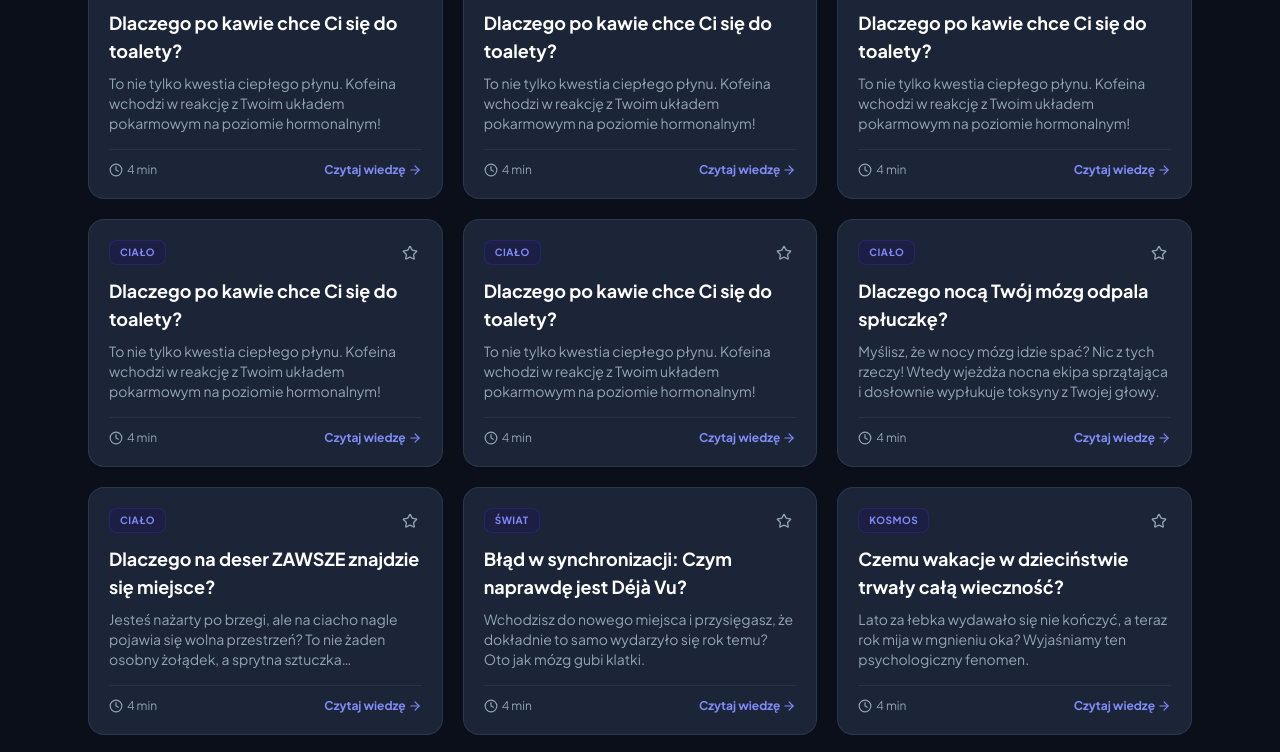
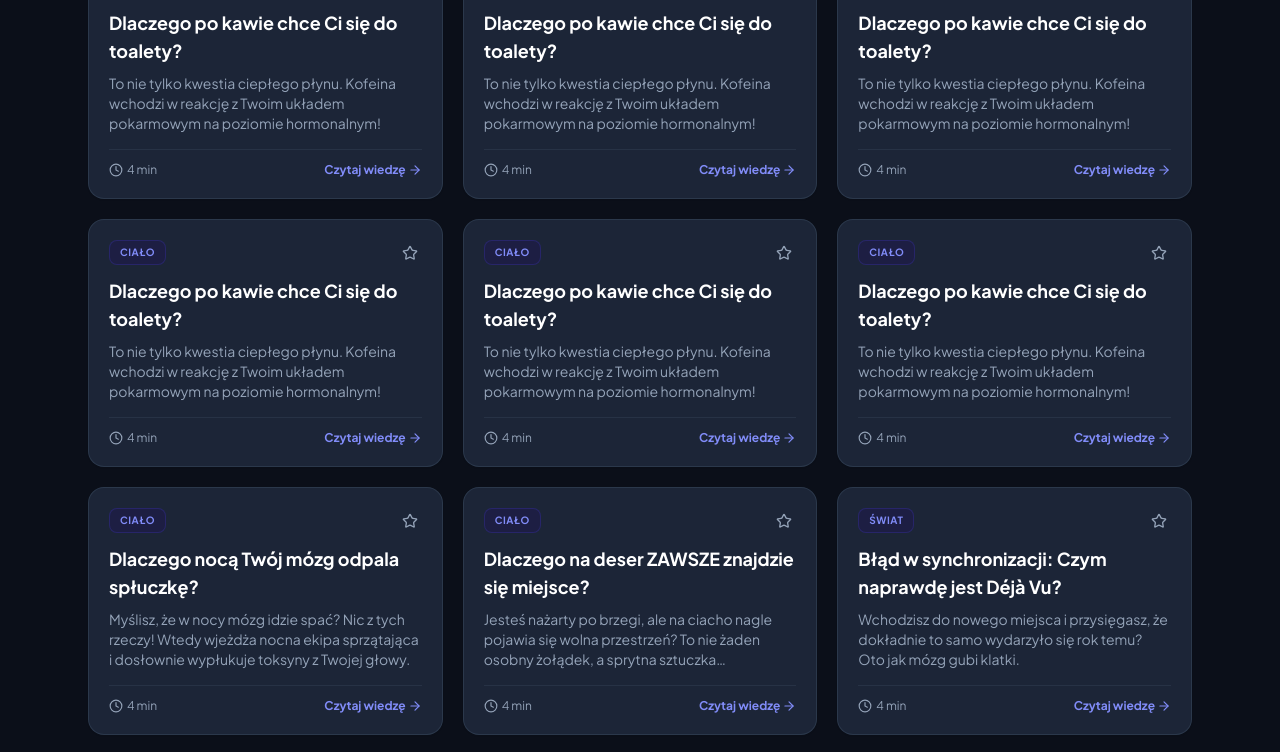
Before and after one commit to tymekk47/Wiedza, a plain HTML site: page index.html in a window 1280 px wide. Shown: the part 1492-2244 px from the top of the page. Drawn offline with nearby package versions, Linux system fonts and the light colour scheme.

Commit message:
Automatyczna obszerna pigułka wiedzy: 2026-11-21

```diff
--- a/index.html
+++ b/index.html
@@ -231,6 +231,42 @@
 
   <script>
     const defaultPills = [
+      {
+  "id": "pill-fallback-rich-1-1795262286164",
+  "title": "Dlaczego po kawie chce Ci się do toalety?",
+  "desc": "To nie tylko kwestia ciepłego płynu. Kofeina wchodzi w reakcję z Twoim układem pokarmowym na poziomie hormonalnym!",
+  "category": "ciało",
+  "date": "2026-11-21",
+  "timeToRead": "4 min",
+  "icon": "sparkles",
+  "slides": [
+    {
+      "title": "☕ Poranna kofeina a układ trawienny",
+      "content": "Zauważyłeś, że poranna kawa często wymaga szybkiej wizyty w łazience? Nie chodzi tylko o fakt wypicia ciepłego napoju. Kofeina to potężny stymulant, który błyskawicznie pobudza <strong>fale peristaltyczne</strong> (skurcze mięśni) w Twoim jelicie grubym."
+    },
+    {
+      "title": "🧬 Hormonalny impuls: Gastryna i Cholecystokinina",
+      "content": "Kawa stymuluje wydzielanie <strong>gastryny</strong> – hormonu wyzwalanego przez żołądek, który przyspiesza aktywność jelita grubego. Dodatkowo zwiększa poziom <strong>cholecystokininy (CCK)</strong>, co daje sygnał układowi pokarmowemu do intensywnej pracy."
+    },
+    {
+      "title": "🧪 Dekofeina też działa!",
+      "content": "Co ciekawe, nawet kawa bezkofeinowa wywołuje ten efekt! Oznacza to, że za reakcję odpowiada nie tylko kofeina, ale również kwasy chlorogenowe zawarte w ziarnach."
+    },
+    {
+      "title": "📌 ZAPAMIĘTAJ NA DZIŚ",
+      "content": "Efekt przeczyszczający po kawie to normalna reakcja hormonalna i nerwowa organizmu. Jeśli chcesz zredukować ten wpływ, zjedz najpierw coś przed wypiciem kawy."
+    }
+  ],
+  "quiz": {
+    "question": "Jaki hormon jest stymulowany po wypiciu kawy?",
+    "options": [
+      "Gastryna",
+      "Melatonina",
+      "Insulina"
+    ],
+    "correct": 0
+  }
+},
       {
   "id": "pill-fallback-rich-1-1795177470471",
   "title": "Dlaczego po kawie chce Ci się do toalety?",
```
